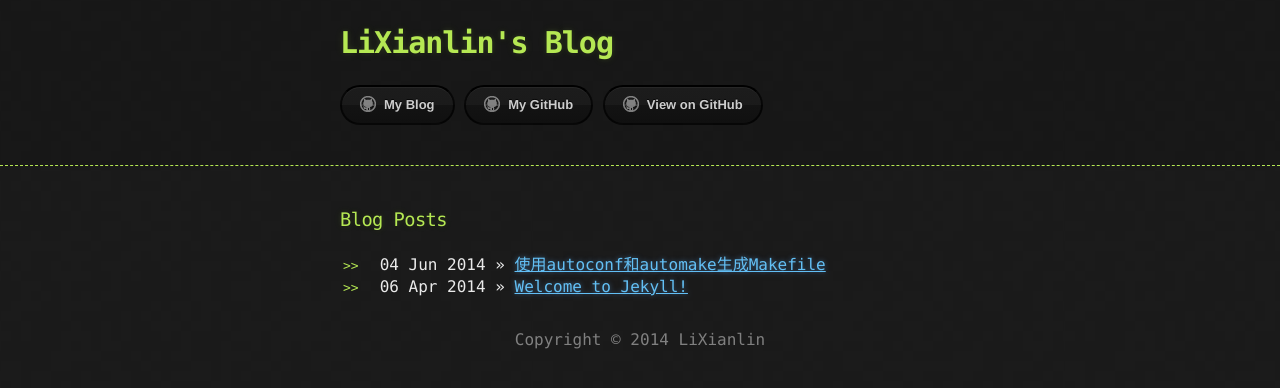
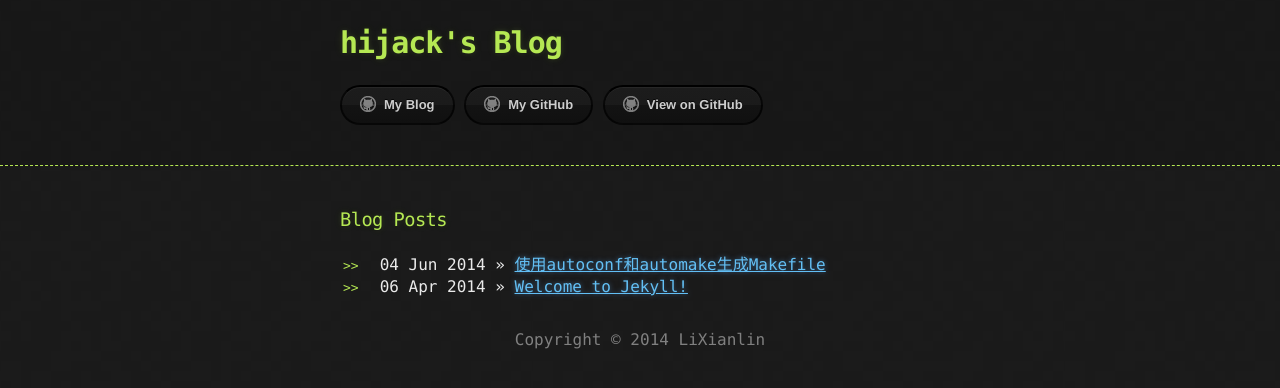
Before and after one commit to hijack-x/hijack-x.github.io, a Jekyll site: the page built from index.html, in a window 1280 px wide. Shown: the top 388 px of the page. Built offline with Jekyll 4.4.1, drawn with Linux system fonts in a browser that asks for light colours; the list of posts is cut into pages by our own code.

Commit message:
Update _config.yml

```diff
--- a/_config.yml
+++ b/_config.yml
@@ -1,2 +1,2 @@
-name: LiXianlin's Blog
+name: hijack's Blog
 paginate: 5
```
